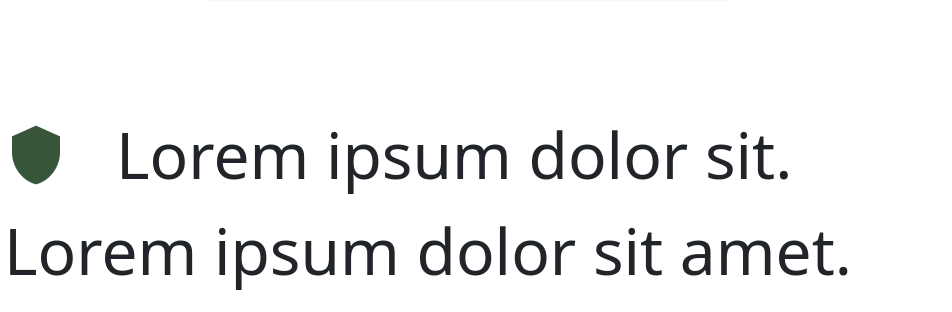
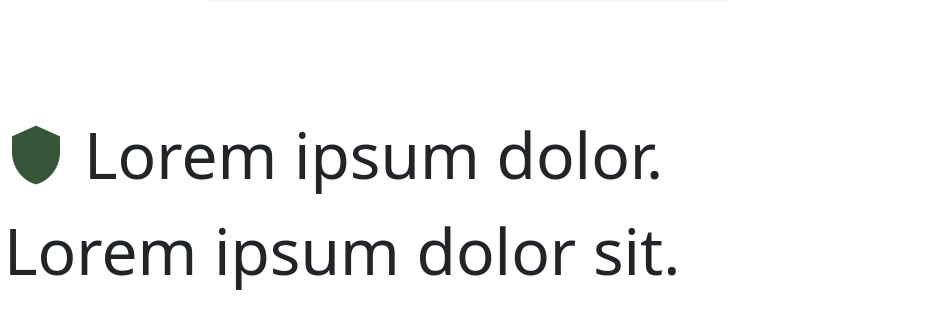
Before and after one commit to TheOneTrueRy/mock-clone, a plain HTML site: page index.html in a window 1280 px wide. Shown: the part 937-1249 px from the top of the page, 328-1280 px from the left. Drawn offline with nearby package versions, Linux system fonts and the light colour scheme.

Commit message:
lil text fix

```diff
--- a/index.html
+++ b/index.html
@@ -94,8 +94,8 @@
     </div>
     <div id="chief-text" class="col-12 col-md-9 d-flex flex-wrap mt-10">
       <i class="mdi mdi-shield green text-big"></i>
-      <p class="text-big mx-5 nomb">Lorem ipsum dolor sit.</p>
-      <p class="text-big"> Lorem ipsum dolor sit amet.</p>
+      <p class="text-big mx-3 nomb">Lorem ipsum dolor.</p>
+      <p class="text-big"> Lorem ipsum dolor sit.</p>
       <p class="text-small">Lorem, ipsum dolor sit amet consectetur adipisicing elit. Ipsam enim ratione amet obcaecati officiis dolorem velit officia voluptates, veritatis assumenda nostrum. Odit eos repudiandae molestiae. Quisquam corrupti laborum nesciunt rem ab! Reiciendis ratione dolore accusantium, voluptatum quae architecto natus fugiat harum dicta veniam, omnis, doloremque vel fuga accusamus autem dolores?</p>
       <div class="more mb-4">
         <button id="more" onclick="scrollMore()">More</button>
```
